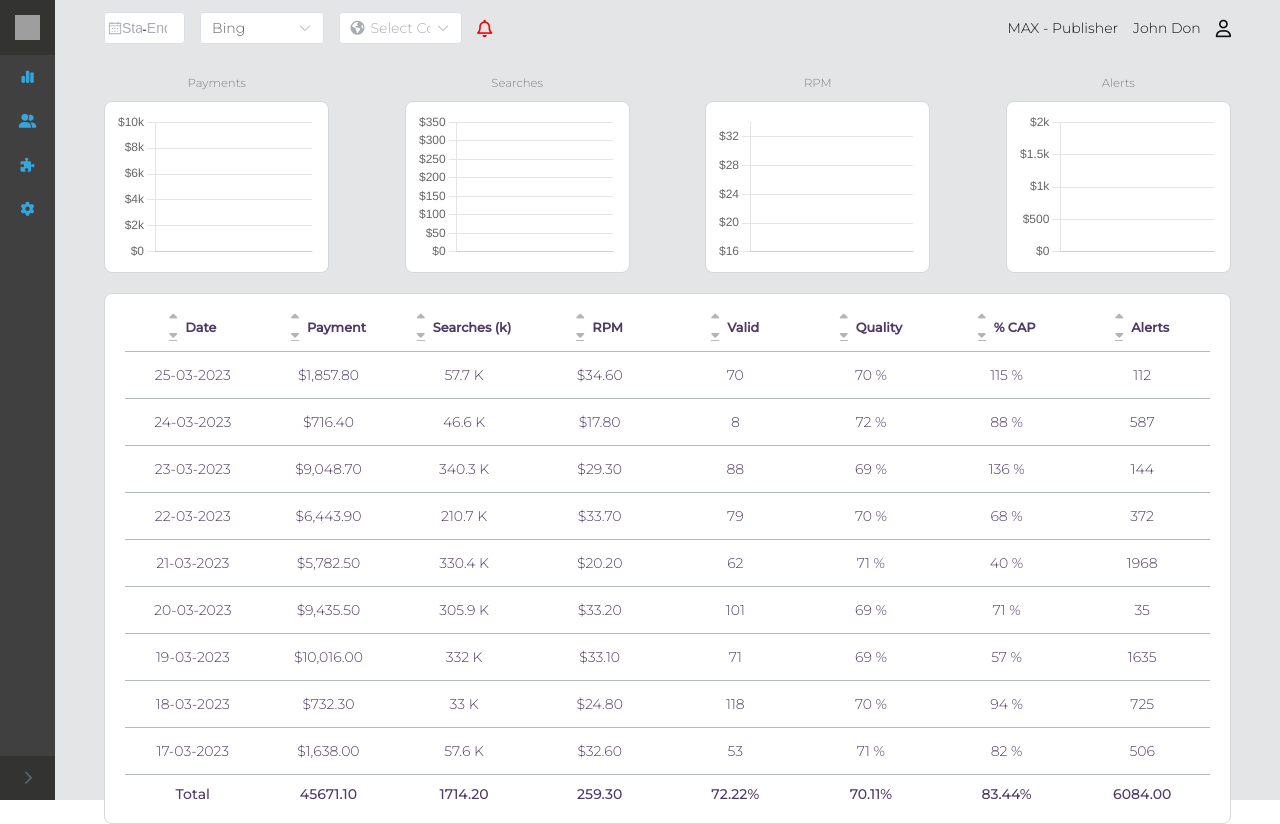
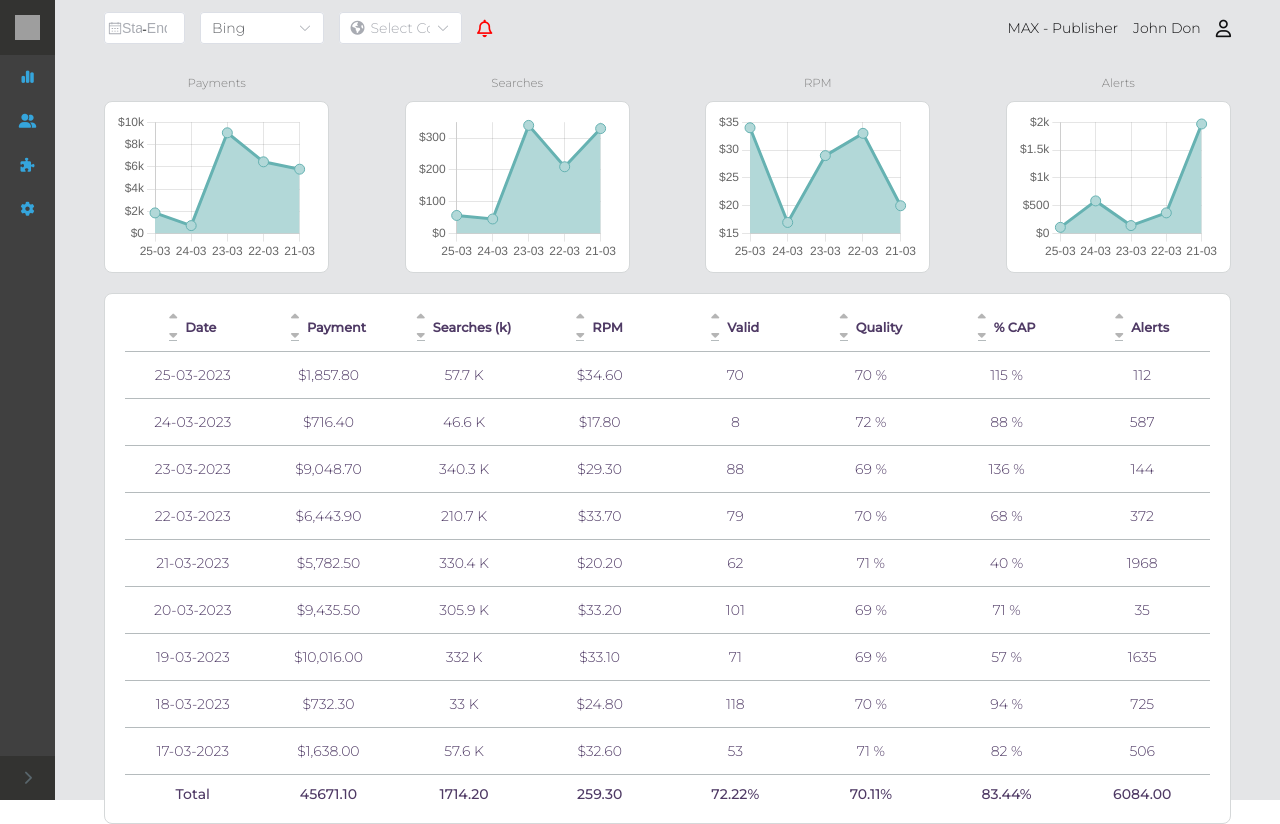
Before and after one commit to eran5000/Dashboard, a Vue app: page /#/ in a window 1280 px wide. Built offline with nearby package versions, Linux system fonts and the light colour scheme; grey boxes are pictures that could not be loaded.

Commit message:
charts fixed

```diff
--- a/src/views/Dashboard.vue
+++ b/src/views/Dashboard.vue
@@ -4,10 +4,10 @@
     <AppHeader />
     <section class="content-container">
       <section class="charts-container" v-if="chartsData">
-        <Charts label="Payments" :dataSet="[1857, 716, 9048, 6443, 5782]" :labels="chartsData.dates" />
-        <Charts label="Searches" :dataSet="[57, 46, 340, 210, 330]" :labels="chartsData.dates" />
-        <Charts label="RPM" :dataSet="[34, 17, 29, 33, 20]" :labels="chartsData.dates" />
-        <Charts label="Alerts" :dataSet="[112, 587, 144, 372, 1968]" :labels="chartsData.dates" />
+        <Charts label="Payments" :dataSet="[1857, 716, 9048, 6443, 5782]" :labels="['25-03','24-03', '23-03', '22-03', '21-03']" />
+        <Charts label="Searches" :dataSet="[57, 46, 340, 210, 330]" :labels="['25-03','24-03', '23-03', '22-03', '21-03']" />
+        <Charts label="RPM" :dataSet="[34, 17, 29, 33, 20]" :labels="['25-03','24-03', '23-03', '22-03', '21-03']" />
+        <Charts label="Alerts" :dataSet="[112, 587, 144, 372, 1968]" :labels="['25-03','24-03', '23-03', '22-03', '21-03']" />
       </section>
       <DataTable @sort="sortEntities" :entities="entities" />
     </section>
```
